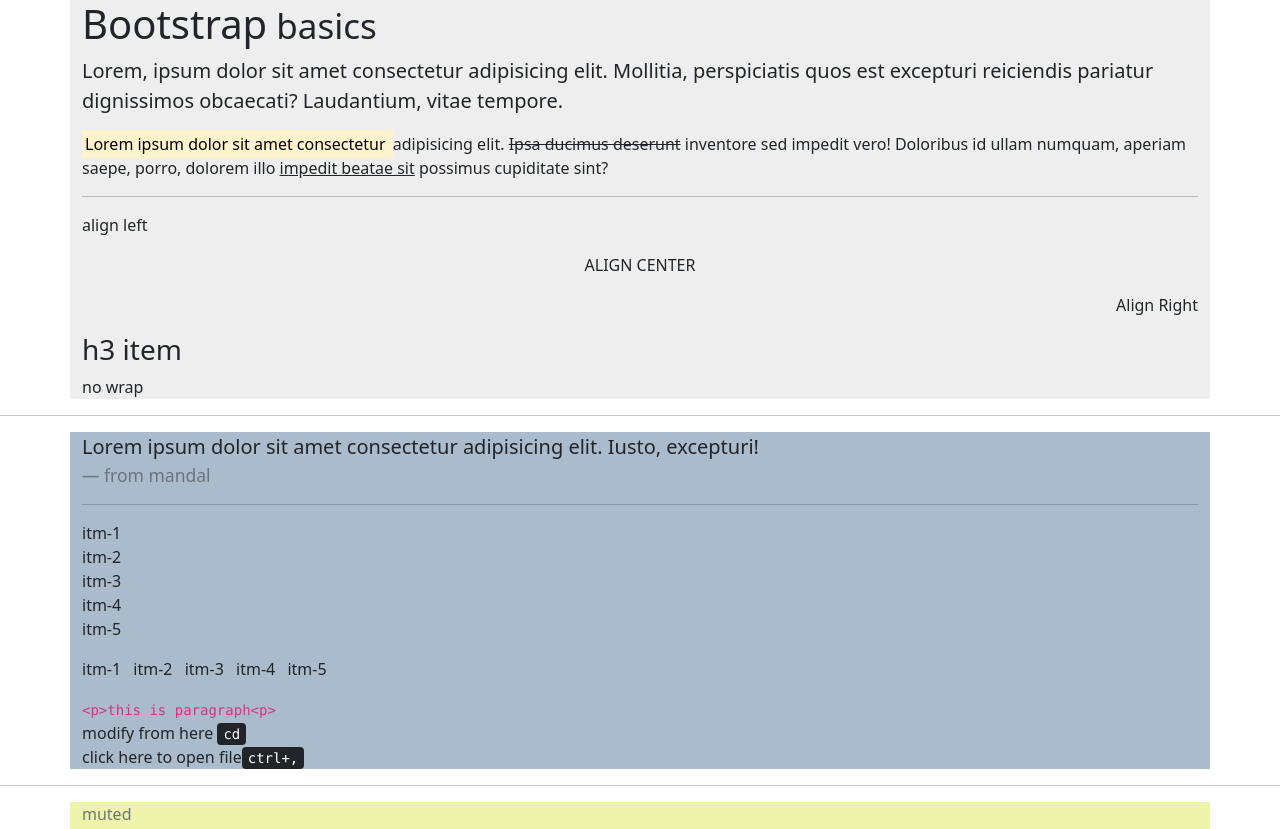
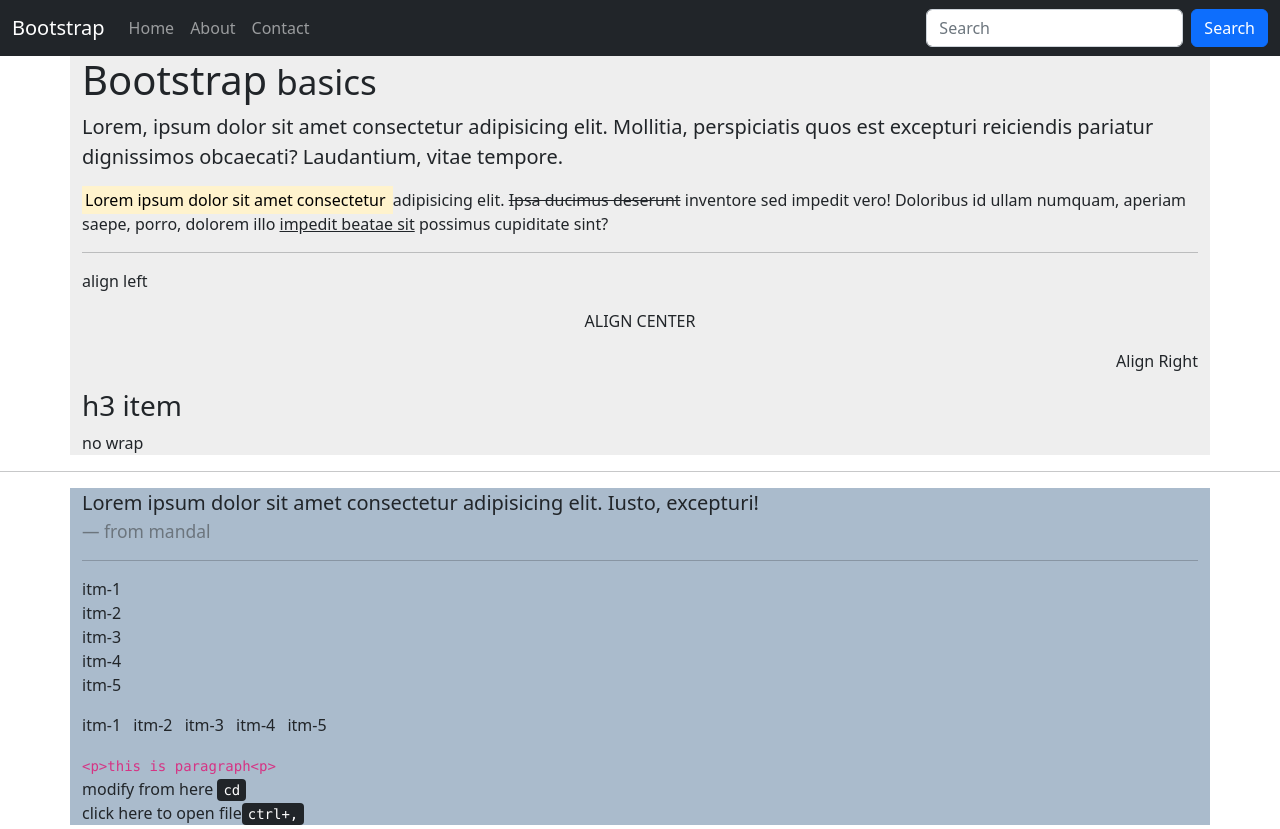
Before and after one commit to ram-bay20/bootstrap-basics, a plain HTML site: page index.html in a window 1280 px wide. Shown: the top 829 px of the page. Drawn offline with nearby package versions, Linux system fonts and the light colour scheme.

Commit message:
Update index.html

```diff
--- a/index.html
+++ b/index.html
@@ -9,7 +9,31 @@
    <title>Document</title>
 </head>
 <body>
-
+   <nav class="navbar navbar-expand-sm navbar-dark bg-dark">
+  <div class="container-fluid">
+    <a class="navbar-brand" href="javascript:void(0)">Bootstrap</a>
+    <button class="navbar-toggler" type="button" data-bs-toggle="collapse" data-bs-target="#mynavbar">
+      <span class="navbar-toggler-icon"></span>
+    </button>
+    <div class="collapse navbar-collapse" id="mynavbar">
+      <ul class="navbar-nav me-auto">
+        <li class="nav-item">
+          <a class="nav-link" href="javascript:void(0)">Home</a>
+        </li>
+        <li class="nav-item">
+          <a class="nav-link" href="javascript:void(0)">About</a>
+        </li>
+        <li class="nav-item">
+          <a class="nav-link" href="javascript:void(0)">Contact</a>
+        </li>
+      </ul>
+      <form class="d-flex">
+        <input class="form-control me-2" type="text" placeholder="Search">
+        <button class="btn btn-primary" type="button">Search</button>
+      </form>
+    </div>
+  </div>
+</nav>
    <div class="container" style="background: #eee;">
       <h1 class="page-header">Bootstrap<small> basics</small></h1>
       <p class="lead">Lorem, ipsum dolor sit amet consectetur adipisicing elit. Mollitia, perspiciatis quos est excepturi reiciendis pariatur dignissimos obcaecati? Laudantium, vitae tempore.</p>
```
